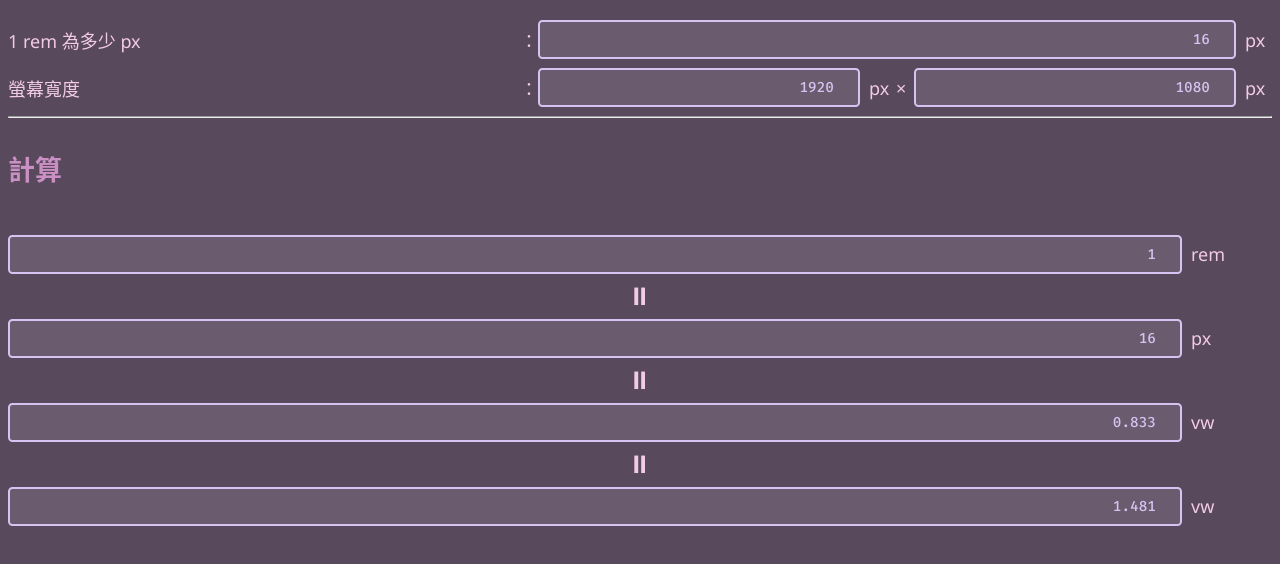
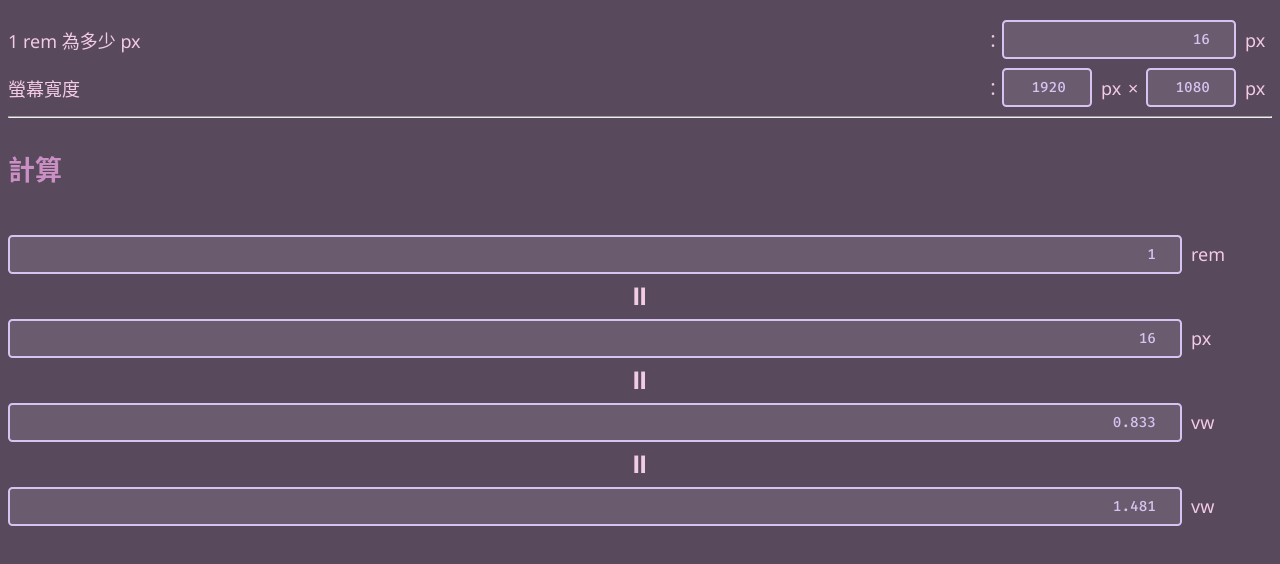
Before and after one commit to shiyou0130011/Webdesign-Calauator, a website: page src/index.html in a window 1280 px wide. Shown: the part 98-662 px from the top of the page. Drawn offline with Linux system fonts and the light colour scheme.

Commit message:
#5 根據測試後的狀況，調整 grid columns

```diff
--- a/src/styles.css
+++ b/src/styles.css
@@ -27,7 +27,7 @@ header h1{
 
 #default-setting div{
 	display: grid;
-	grid-template-columns: 40vw 1rem 1fr 2rem 1rem 1fr 2rem;
+	grid-template-columns: 1fr 1rem 5rem 2rem 1rem 5rem 2rem;
 	align-items: center;
 	margin-bottom: .5rem;
 }
```
